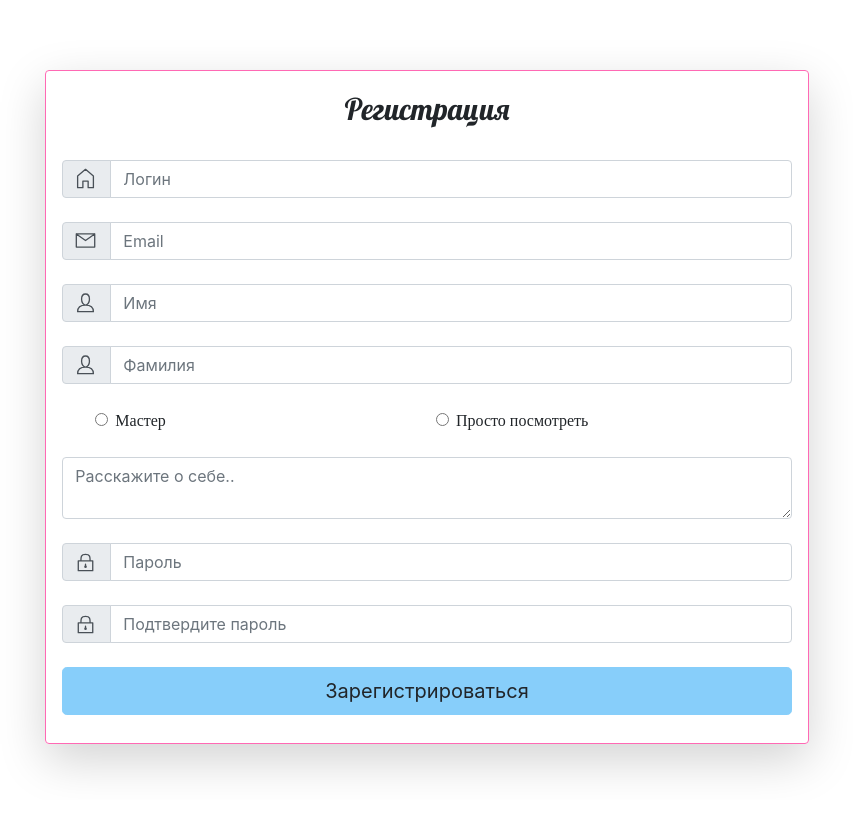
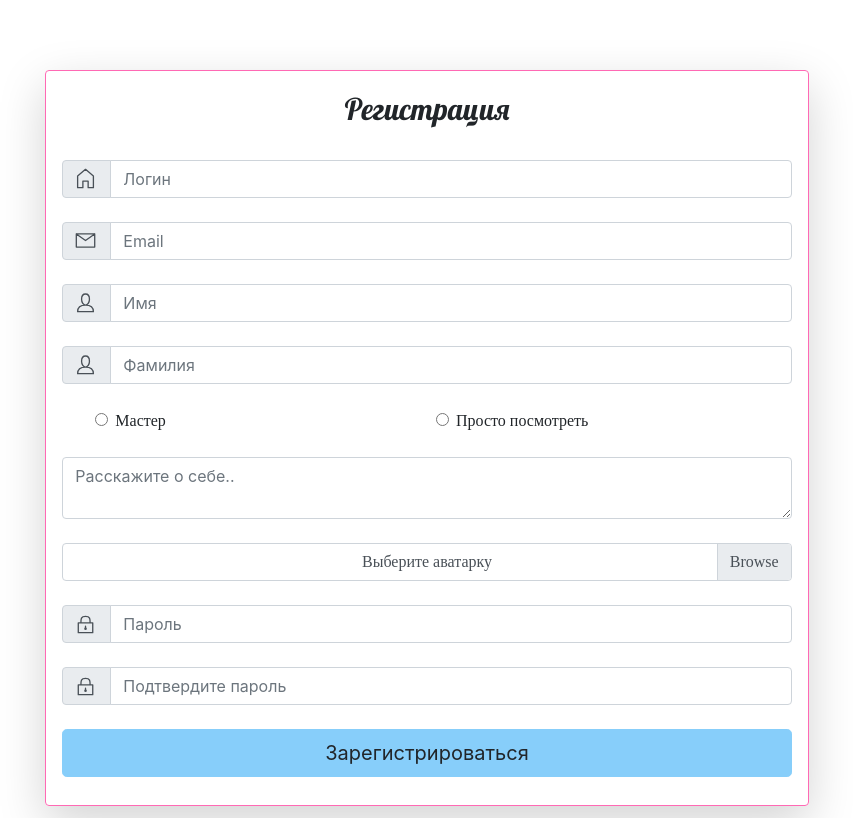
Before and after one commit to IOBratkova/webproject, a Vue app in the folder phphandmade/frontend/: page /#/signUp in a window 1280 px wide. Shown: the whole page, without its empty margins (213-1066 px from the left). Built offline with nearby package versions, Linux system fonts and the light colour scheme.

Commit message:
Загрузка аватарки

```diff
--- a/phphandmade/frontend/src/views/SignUp.vue
+++ b/phphandmade/frontend/src/views/SignUp.vue
@@ -114,6 +114,17 @@
           <div class="form-row">
             <div class="form-group col-md-12 mb-0">
               <div class="input-group">
+                <div class="custom-file">
+                  <input type="file" class="custom-file-input" id="inputGroupFile04" aria-describedby="inputGroupFileAddon04">
+                  <label class="custom-file-label" for="inputGroupFile04">Выберите аватарку</label>
+                </div>
+              </div>
+            </div>
+          </div>
+
+          <div class="form-row">
+            <div class="form-group col-md-12 mb-0">
+              <div class="input-group">
                 <div class="input-group-prepend">
                     <span class="input-group-text" id="basic-addon5">
                         <svg id="i-lock" xmlns="http://www.w3.org/2000/svg" viewBox="0 0 35 35" width="23" height="23" fill="none" stroke="currentcolor" stroke-linecap="round" stroke-linejoin="round" stroke-width="2">
```
